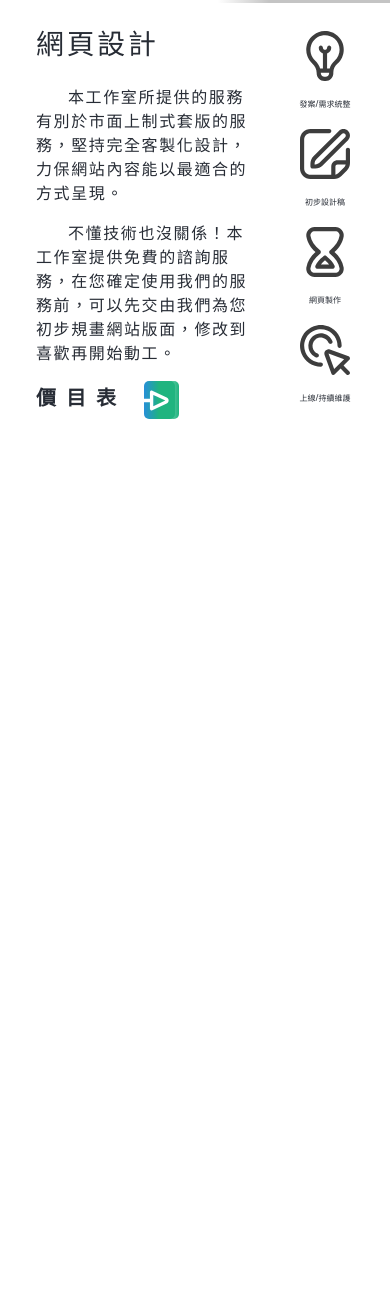
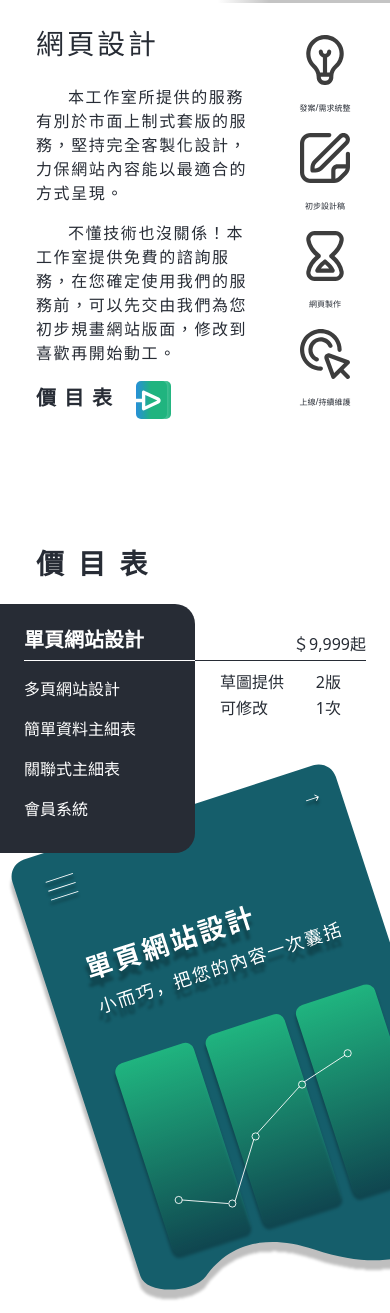
Before and after one commit to camelotstudio/camelotstudio.github.io, a plain HTML site: page webDesign.html in a window 390 px wide. Shown: the part 367-1680 px from the top of the page. Before the commit the page ends 844 px from the top, so only its background shows below. Drawn offline with Linux system fonts and the light colour scheme.

Commit message:
webDesign add price

```diff
--- a/css/style.css
+++ b/css/style.css
@@ -384,7 +384,6 @@ border-bottom-left-radius:5px;
   letter-spacing: .1em;
 }
 .le-space-price{
-  font-size: 1.25em;
   letter-spacing: .5em;
   text-decoration: none;
   color: var(--text-color);
@@ -653,3 +652,35 @@ border-bottom-left-radius:5px;
   white-space: nowrap;
 }
 /* sourceShare */
+/*webPrice*/
+.priceTitleBorder{
+  border-bottom: 1px solid var(--text-color);
+  line-height: 2em;
+}
+.priceTitleBorder-r{
+  border-bottom: 1px solid var(--background-color);
+  line-height: 2em;
+}
+.reverseLr{
+  border-radius: 0 20px 20px 0;
+  background-color: var(--text-color);
+  color: var(--background-color);
+}
+.priceImg{
+  background-image: url("../assets/img/webP01.svg");
+  padding: 0 !important;
+  z-index: -1;
+  background-repeat: no-repeat;
+  background-size: cover;
+  position: absolute;
+  width: calc(100% + 1.5em);
+  height: 65vh;
+  min-height: 400px;
+  bottom:0;
+}
+.priceHeight{
+  height: calc(100vh - 4.5rem);
+  min-height: 790px;
+  position: relative;
+}
+/*webPrice*/
--- a/webDesign.html
+++ b/webDesign.html
@@ -83,7 +83,7 @@
           </div>
         </div>
         <!-- mobile -->
-        <div class="d-md-none ">
+        <div class="d-md-none">
             <div class="row">
               <div class="col-12 p-0">
                 <div class="webD webD-Mo"></div>
@@ -98,7 +98,7 @@
                     </p>
                     <p class="text-wrap lh-base p-indent le-space">不懂技術也沒關係！本工作室提供免費的諮詢服務，在您確定使用我們的服務前，可以先交由我們為您初步規畫網站版面，修改到喜歡再開始動工。</p>
                     </div>
-                    <a class="mx-4 le-space-price fw-bold">價目表 <img src="assets/img/toPrice.svg" alt=""></a>
+                    <a href="#webPrice" class=" le-space-price"><h5 class="mx-4 fw-bold">價目表 <img src="assets/img/toPrice.svg" alt=""></h5></a>
                   </div>
                   <div class="col-4 text-center m-auto">
                     <div class="row">
@@ -108,21 +108,53 @@
                       </div>
                       <div class="col-sm-6 col-12">
                         <div class="w-fristDraft webProcess"></div>
-                      <span class="textProcess">初步設計稿</span>
+                        <span class="textProcess">初步設計稿</span>
                       </div>
                       <div class="col-sm-6 col-12">
                         <div class="w-doIt webProcess"></div>
-                      <span class="textProcess">網頁製作</span>
+                        <span class="textProcess">網頁製作</span>
                       </div>
                       <div class="col-sm-6 col-12">
                         <div class="w-maintain webProcess"></div>
-                      <span class="textProcess">上線/持續維護</span>
+                        <span class="textProcess">上線/持續維護</span>
                       </div>
                     </div>
                   </div>
                 </div>
               </div>
             </div>
+          </div>
+            <!--SCROOL-->
+            <div class="pt-4"></div>
+            <div id="webPrice" data-bs-spy="scroll" data-bs-offset="0" tabindex="0"></div>
+            <div class="pt-4"></div>
+          <div class="d-md-none">
+            <div class="priceHeight">
+              <div class="priceImg row"></div>
+              <div  class=" py-4 " style="margin-top:3em;">
+                <h1 class="le-space mx-4 le-space-price fw-bold">價目表</h1>
+                <div class="row my-4">
+                  <div class="col-6 py-3 ps-4 pe-0 reverseLr">
+                    <h5 class="priceTitleBorder-r fw-bold mb-3">單頁網站設計</h5>
+                    <p class="">多頁網站設計</p>
+                    <p class="">簡單資料主細表</p>
+                    <p class="">關聯式主細表</p>
+                    <p class="">會員系統</p>
+                  </div>
+                  <div class="col-6 py-3 pe-4 ps-0">
+                    <h5 class="fs-6 priceTitleBorder mt-2 text-end">＄9,999起</h5>
+                    <div class="px-4">
+                      <table style="width: 100%;">
+                        <tr><td>草圖提供</td><td class="text-end">2版</td></tr>
+                        <tr><td>可修改</td><td class="text-end">1次</td></tr>
+                      </table>
+                    </div>
+                  </div>
+                </div>
+              </div>
+            </div>
+          </div>
+            <!--SCROOL-->
         </div>
         <!-- mobile -->
       </div>
```
Also changed, not shown: assets/img/webP01.svg (added).
